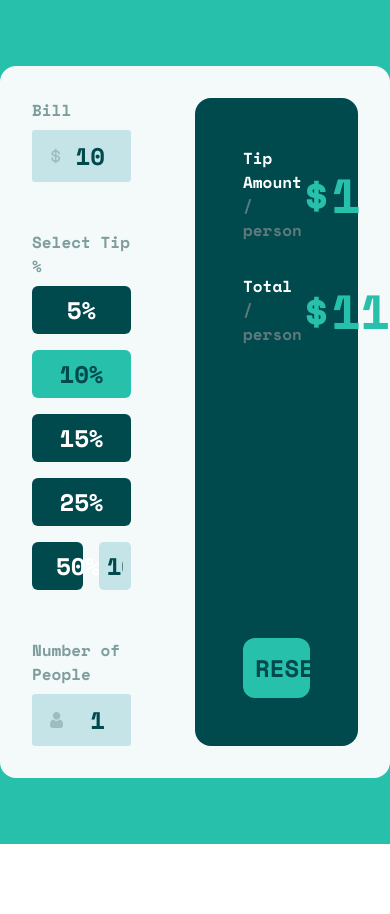
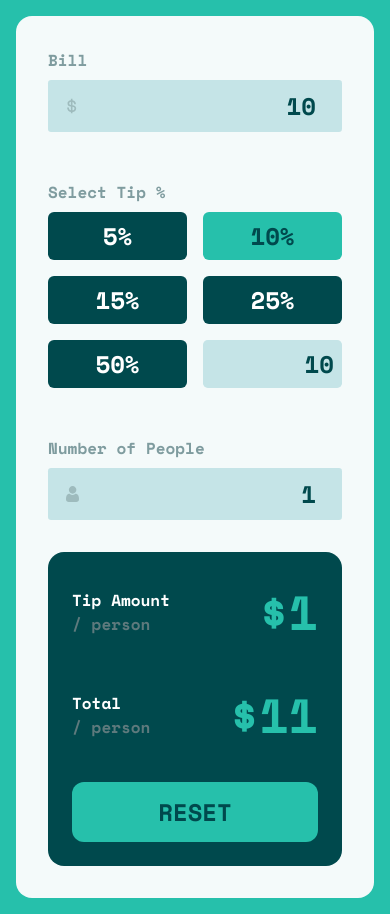
Before and after one commit to qutbiddinmaxmudov/tip-calculator, a React (Create React App) app: page / in a window 390 px wide. Before the commit the page ends 844 px from the top, so only its background shows below. Built offline with nearby package versions, Linux system fonts and the light colour scheme.

Commit message:
made responsive

```diff
--- a/src/components/Bill/Bill.module.scss
+++ b/src/components/Bill/Bill.module.scss
@@ -2,11 +2,21 @@
 
 .bill {
   width: 50%;
+  min-width: 400px;
   background-color: $dark-cyan;
   padding: 3em;
   border-radius: 1em;
   display: flex;
   flex-direction: column;
+
+  @media (max-width: $md) {
+    padding: 1.5em;
+  }
+
+  @media (max-width: $sm) {
+    width: 100%;
+    min-width: auto;
+  }
 
   &__item {
     display: flex;
--- a/src/components/BillPercent/BillPercent.module.scss
+++ b/src/components/BillPercent/BillPercent.module.scss
@@ -27,11 +27,19 @@
     font-family: $space-mono;
     font-weight: bold;
     border-radius: 0.25em;
-    padding: 0.25em 1em;
+    padding: 0.25em;
     border: none;
     transition: 0.2s box-shadow, 0.2s background-color;
     cursor: pointer;
     flex-grow: 1;
+
+    @media (max-width: $md) {
+      width: 40%;
+    }
+
+    @media (max-width: $sm) {
+      width: 30%;
+    }
 
     &_selected{
       background: $cyan;
@@ -60,6 +68,14 @@
     caret-color: $cyan;
     flex-grow: 1;
 
+    @media (max-width: $md) {
+      width: 40%;
+    }
+
+    @media (max-width: $sm) {
+      width: 30%;
+    }
+
     &_error{
       border-color: $red;
     }
--- a/src/components/TipCalculator/TipCalculator.module.scss
+++ b/src/components/TipCalculator/TipCalculator.module.scss
@@ -10,11 +10,22 @@
   align-items: stretch;
   gap: 4em;
 
+  @media (max-width: $md) {
+    gap: 2em;
+  }
+
+  @media (max-width: $sm) {
+    flex-direction: column;
+  }
+
   &__controls{
     display: flex;
     flex-direction: column;
     justify-content: space-between;
     gap: 3em;
     width: 50%;
+    @media (max-width: $sm) {
+      width: 100%;
+    }
   }
 }
--- a/src/styles/app.module.scss
+++ b/src/styles/app.module.scss
@@ -5,5 +5,6 @@
   align-items: center;
   justify-content: center;
   min-height: 100vh;
+  padding: 1em;
   background-color: $cyan;
 }
--- a/src/styles/global.scss
+++ b/src/styles/global.scss
@@ -8,7 +8,8 @@ $red: hsl(0, 100%, 60%);
 $white: hsl(0, 0%, 100%);
 
 $lg: 1440px;
-$sm: 375px;
+$md: 992px;
+$sm: 768px;
 
 $space-mono: 'Space Mono', monospace;
 
```
